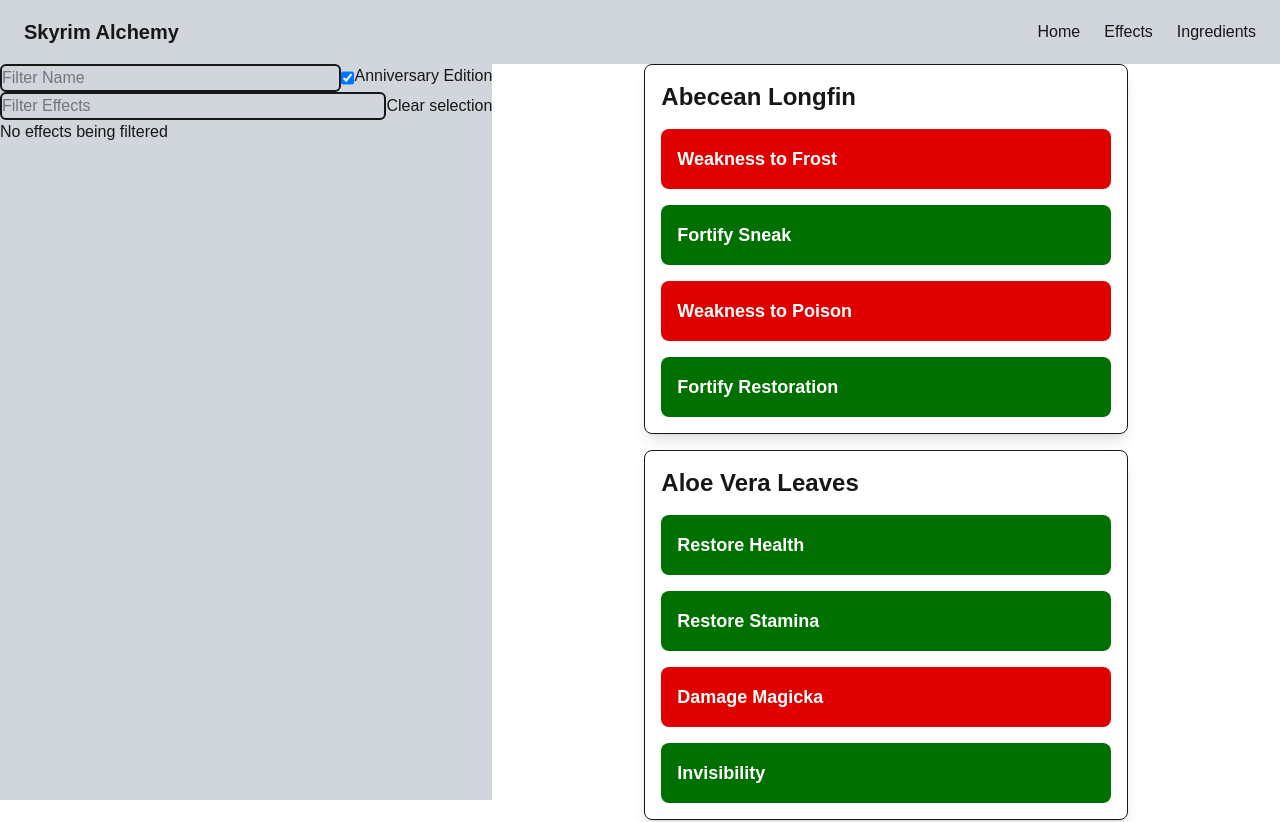
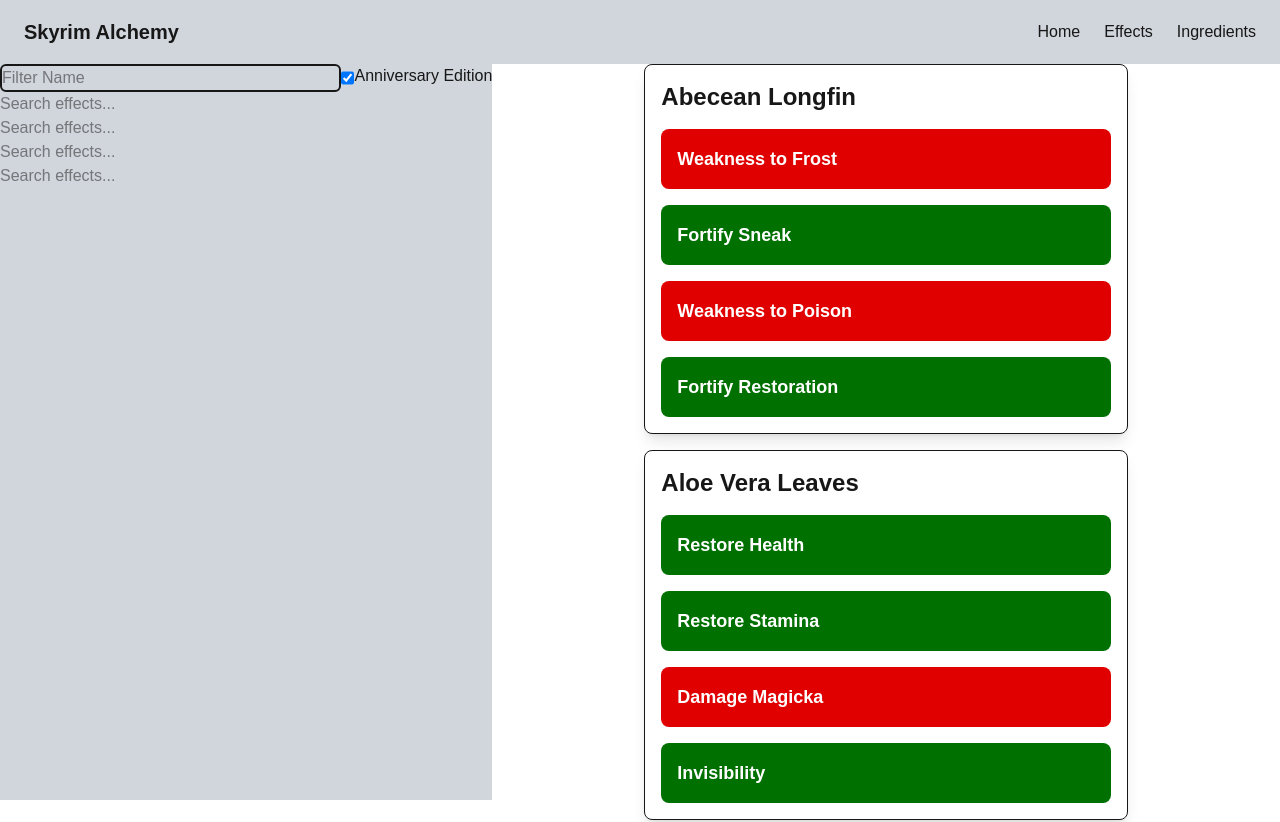
Before and after one commit to Treborace213/skyrim-alchemy, a Next.js app: page /skyrim-alchemy/ingredients in a window 1280 px wide. Shown: the top 822 px of the page. Built offline with nearby package versions, Linux system fonts and the light colour scheme.

Commit message:
Effects are now limited to 4 when filtering.

```diff
--- a/src/components/ingredientSearch/EffectFilter.tsx
+++ b/src/components/ingredientSearch/EffectFilter.tsx
@@ -1,95 +1,64 @@
-'use client'
-
+import { useCombobox } from "downshift";
+import { useEffect, useMemo, useState } from "react";
 import useDataManager from "@/hooks/useDataManager";
 import { Effect } from "@/types/effect";
-import { useEffect, useState } from "react";
 
 interface EffectFilterProps {
-    onSelectedChange: (results: Effect[]) => void;
+    onChange: (results: Effect | null) => void;
 }
 
-const EffectFilter: React.FC<EffectFilterProps> = ({ onSelectedChange }) => {
+const EffectFilter: React.FC<EffectFilterProps> = ({ onChange }) => {
     const { dataManager } = useDataManager();
-    const [effectListFilter, setEffectListFilter] = useState("");
-    const [selectedEffects, setSelectedEffects] = useState<Effect[]>([]);
+    const [inputValue, setInputValue] = useState("");
 
-    const [searchIsFocused, setSearchIsFocused] = useState(false);
+    // Sync onChange with exact effect match from input (if any found, else null).
+    useEffect(() => {
+        const effect = allItems.find(
+            (effect) => effect.name.toLowerCase() === inputValue.toLowerCase()
+        ) ?? null;
 
-    useEffect(() => {
-        onSelectedChange(selectedEffects);
-    }, [selectedEffects]);
+        onChange(effect);
+    }, [inputValue])
+
+    const allItems: Effect[] = dataManager?.effects ?? [];
+
+    const filteredItems = useMemo(() => {
+        return allItems.filter((effect) =>
+            effect.name.toLowerCase().includes(inputValue.toLowerCase())
+        );
+    }, [allItems, inputValue]);
+
+    const {
+        isOpen,
+        getMenuProps,
+        getInputProps,
+        getItemProps,
+        highlightedIndex,
+    } = useCombobox<Effect>({
+        items: filteredItems,
+        inputValue,
+        onInputValueChange: ({ inputValue }) => {
+            const value = inputValue;
+            setInputValue(value);
+        },
+        itemToString: (item) => item?.name ?? "",
+    });
 
     return (
-        <div className="relative">
-            <div className="flex">
-                <input
-                    className="border-2 rounded-md flex-grow"
-                    placeholder="Filter Effects"
-                    value={effectListFilter}
-                    onChange={(e) => setEffectListFilter(e.target.value)}
-                    onFocus={() => setSearchIsFocused(true)}
-                    onBlur={() => setTimeout(() => setSearchIsFocused(false), 150)}
-                />
-
-                <button
-                    onClick={() => setSelectedEffects([])}
-                >
-                    Clear selection
-                </button>
-            </div>
-
-            {/* Dropdown list of effects */}
-            {searchIsFocused && (
-                <ul className="max-h-64 overflow-auto border rounded-md"
-                    onMouseDown={(e) => e.preventDefault()}
-                >
-                    {dataManager?.effects
-                        .filter((effect) =>
-                            effect.name.toLowerCase().includes(effectListFilter.toLowerCase())
-                        )
-                        .map((effect) => (
-                            <li
-                                key={effect.name}
-                                onClick={() =>
-                                    setSelectedEffects(selectedEffects.includes(effect)
-                                        ? selectedEffects.filter((e) => e !== effect)
-                                        : [...selectedEffects, effect])
-                                }
-                                className={`px-3 py-1 cursor-pointer ${selectedEffects.includes(effect)
-                                    ? "bg-hlt hover:bg-hlt-tint"
-                                    : "hover:bg-tint-bg"
-                                    }`}
-                            >
-                                {effect.name}
-                            </li>
-                        ))
-                    }
-                </ul>
-            )}
-
-            {/* List of selected effects */}
-            {(selectedEffects.length == 0) ? (
-                <p> No effects being filtered </p>
-
-            ) : selectedEffects.map((effect, index) =>
-                <div
-                    key={effect.name}
-                    className={`justify-center border rounded-3xl inline-flex p-2 m-1 ${effect.isPos ? "pos" : "neg"}`}
-                >
-                    {effect.name}
-                    <span
-                        onClick={() =>
-                            setSelectedEffects(
-                                selectedEffects.slice(0, index).concat(selectedEffects.slice(index + 1))
-                            )
-                        }
-                        className={`ml-2 w-6 h-6 flex justify-center rounded-full cursor-pointer
-                            ${effect.isPos ? "bg-pos-tint hover:bg-pos-hlt" : "bg-neg-tint hover:bg-neg-hlt"}`}
-                    >
-                        &times;
-                    </span>
-                </div>
-            )}
+        <div>
+            <input {...getInputProps()} placeholder="Search effects..." />
+            <ul {...getMenuProps()} >
+                {isOpen &&
+                    filteredItems.map((item, index) => (
+                        <li
+                            key={item.name}
+                            {...getItemProps({ item, index })}
+                            className={`hover:bg-hlt`}
+                        >
+                            {item.name}
+                        </li>
+                    ))}
+            </ul>
         </div>
     );
 };
--- a/src/components/ingredientSearch/IngredientSearch.tsx
+++ b/src/components/ingredientSearch/IngredientSearch.tsx
@@ -12,7 +12,7 @@
 
 const IngredientSearch: React.FC<IngredientSearchProps> = ({ onResultsChange }) => {
     const [nameInput, setNameInput] = useState("");
-    const [selectedEffects, setSelectedEffects] = useState<Effect[]>([]);
+    const [selectedEffects, setSelectedEffects] = useState<(Effect | null)[]>([null, null, null, null]);
     const [includeAnniversary, setIncludeAnniversary] = useState(true);
     const { dataManager } = useDataManager();
 
@@ -33,10 +33,22 @@
             results = results.filter((e) => e.name.toLowerCase().includes(nameInput.toLowerCase()));
 
             // Filter by selected effects
-            results = results.filter((ingredient) => selectedEffects.every((selectedEffect) => ingredient.effects.some((effect) => effect.effect === selectedEffect)))
+            results = results.filter((ingredient) =>
+                selectedEffects
+                    .filter((selectedEffect) => selectedEffect != null)
+                    .every((selectedEffect) =>
+                        ingredient.effects.some((effect) => effect.effect === selectedEffect)
+                    )
+            );
 
             onResultsChange(results);
         }
+    }
+
+    const updateSelectedEffects = (effectIndex: number, newEffect: Effect | null) => {
+        var effectList = [...selectedEffects];
+        effectList[effectIndex] = newEffect;
+        setSelectedEffects(effectList);
     }
 
     return (
@@ -53,7 +65,9 @@
             </div>
 
             {/* Effect Search */}
-            <EffectFilter onSelectedChange={setSelectedEffects} />
+            {selectedEffects.map((item, index) => (
+                <EffectFilter key={index} onChange={(newEffect) => updateSelectedEffects(index, newEffect)} />
+            ))}
         </div>
     );
 }
```
Also changed, not shown: package.json (+7 -6 lines), 1 other file (tests, documents, lock files or other folders).
